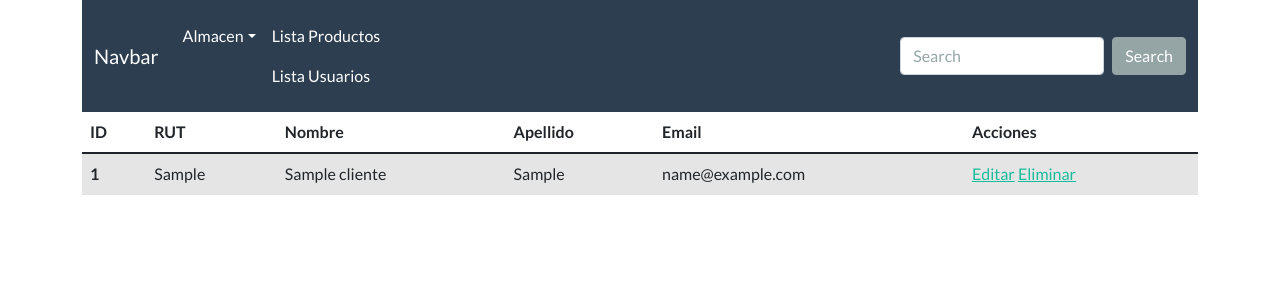
After one commit to Potottoman/Proyecto_titulo, a Django app: page /listaCli/ in a window 1280 px wide. The commit adds this page. Shown: the top 300 px of the page. Run offline with Django 3.2, Linux system fonts and the light colour scheme; tables that the repository leaves empty hold one stand-in row (values such as "Sample post"); some libraries are stand-ins or nearby versions.

Commit message:
Editar, Listar y Eliminar Cliente

```diff
--- a/Almacen/views.py
+++ b/Almacen/views.py
@@ -1,7 +1,13 @@
+from asyncio import sleep
+import importlib
 from multiprocessing import reduction
-from django.shortcuts import redirect, render
+from ssl import ALERT_DESCRIPTION_ACCESS_DENIED
+from django.shortcuts import get_object_or_404, redirect, render
 from django.http import HttpResponse
-from .models import Producto
+from .models import Producto, Cliente
+from django.contrib import messages
+
+
 
 from Almacen.forms import AbonoForm, ClienteForm, DeudaForm, OrdenForm, ProveedorForm, ProductoForm
 
@@ -33,16 +39,53 @@ def producto_view(request):
 
     return render(request, 'almacen/general_form.html', {'form':form})
 
+
 def cliente_view(request):
     if request.method == 'POST':
         form = ClienteForm(request.POST)
         if form.is_valid():
+
             form.save()
-        return redirect('index')
+            messages.success(request, "Usuario agregado")
+            return redirect('lista_cliente')
     else:
         form = ClienteForm()
 
     return render(request, 'almacen/general_form.html', {'form':form})
+
+def editar_cliente(request, id):
+    cliente = get_object_or_404(Cliente, id=id)
+
+    data = {
+        'form': ClienteForm(instance=cliente)
+    }
+
+    if request.method == 'POST':
+        formulario = ClienteForm(data=request.POST, instance=cliente)
+        if formulario.is_valid():
+            formulario.save()
+            return redirect('lista_cliente')
+        data["form"] = formulario
+
+    return render(request, 'almacen/general_form.html', data)
+
+
+def listar_cliente(request):
+    listaCliente = Cliente.objects.all()
+
+    data = {
+        'clientes': listaCliente
+    }
+
+    return render(request, 'almacen/lista_cliente.html', data)
+
+def eliminar_cliente(request, id):
+    cliente = get_object_or_404(Cliente, id=id)
+    cliente.delete()
+
+
+    return redirect('lista_cliente')
+
 
 def deuda_view(request):
     if request.method == 'POST':
--- a/AlmacenYuyitos/settings.py
+++ b/AlmacenYuyitos/settings.py
@@ -27,6 +27,7 @@ DEBUG = True
 
 ALLOWED_HOSTS = []
 
+MESSAGE_STORAGE = 'django.contrib.messages.storage.cookie.CookieStorage'
 
 DEFAULT_AUTO_FIELD='django.db.models.AutoField'
 
@@ -81,7 +82,7 @@ DATABASES = {
         'ENGINE': 'django.db.backends.postgresql_psycopg2',
         'NAME': 'almacenyuyitos',
         'USER': 'postgres',
-        'PASSWORD': '12345',
+        'PASSWORD': 'root',
         'HOST': '127.0.0.1',
         'DATABASE_PORT': '5432',
     }
--- a/AlmacenYuyitos/urls.py
+++ b/AlmacenYuyitos/urls.py
@@ -27,4 +27,7 @@ urlpatterns = [
     path('addabono/', views.abono_view , name='add_abono'),
     path('addorden/', views.orden_view , name='add_orden'),
     path('listaProd/', views.MostrarProd , name='Mostrar_prod'),
+    path('listaCli/', views.listar_cliente , name='lista_cliente'),
+    path('eliminarCliente/<id>', views.eliminar_cliente , name='eliminar_cliente'),
+    path('editarCliente/<id>', views.editar_cliente , name='editar_cliente'),
 ]
--- /dev/null
+++ b/templates/almacen/lista_cliente.html
@@ -0,0 +1,33 @@
+{% extends 'base/base.html' %}
+
+{% block content %}
+    <body>
+        <table class="table table-hover">
+            <thead>
+                <tr>
+                    <th scope="col">ID</th>
+                    <th scope="col">RUT</th>
+                    <th scope="col">Nombre</th>
+                    <th scope="col">Apellido</th>
+                    <th scope="col">Email</th>
+                    <th scope="col">Acciones</th>
+                </tr>
+            </thead>
+            <tbody>
+                {% for c in clientes %}
+                <tr class="table-active">
+                    <th scope="row">{{c.id}}</th>
+                    <td>{{c.rut}}</td>
+                    <td>{{c.nombre}}</td>
+                    <td>{{c.apellido}}</td>
+                    <td>{{c.mail}}</td>
+                    <td>
+                        <a href="{% url 'editar_cliente' c.id %}">Editar</a>
+                        <a href="{% url 'eliminar_cliente' c.id %}">Eliminar</a>
+                    </td>
+                </tr>
+                {%endfor%}
+            </tbody>
+        </table>
+    </body>
+{% endblock %}
--- a/templates/base/base.html
+++ b/templates/base/base.html
@@ -36,6 +36,7 @@
                 </div>
                 <li class="nav-item">
                   <a class="nav-link" href="/listaProd">Lista Productos</a>
+                  <a class="nav-link" href="/listaCli">Lista Usuarios</a>
                 </li>
               </li>
             </ul>
@@ -60,6 +61,8 @@
 </div>
 
     <script src="{% static 'js/bootstrap.min.js' %}"></script>
+    <script src="//cdn.jsdelivr.net/npm/sweetalert2@11"></script>
+
 
 </body>
 </html>
```
Also changed, not shown: static/js/sweet.js (added, +8 -0 lines), templates/almacen/general_form.html (+7 -0 lines), templates/almacen/index.html (line endings or trailing spaces).
